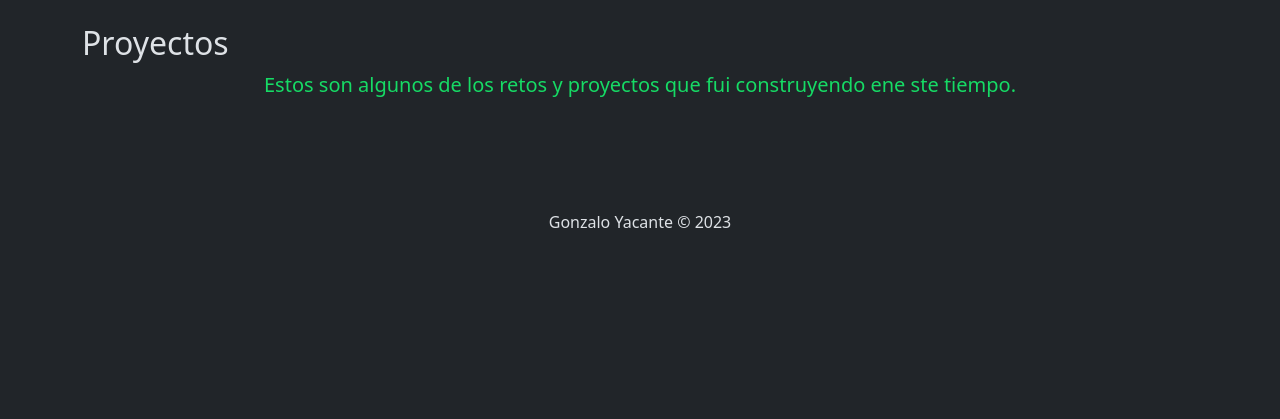
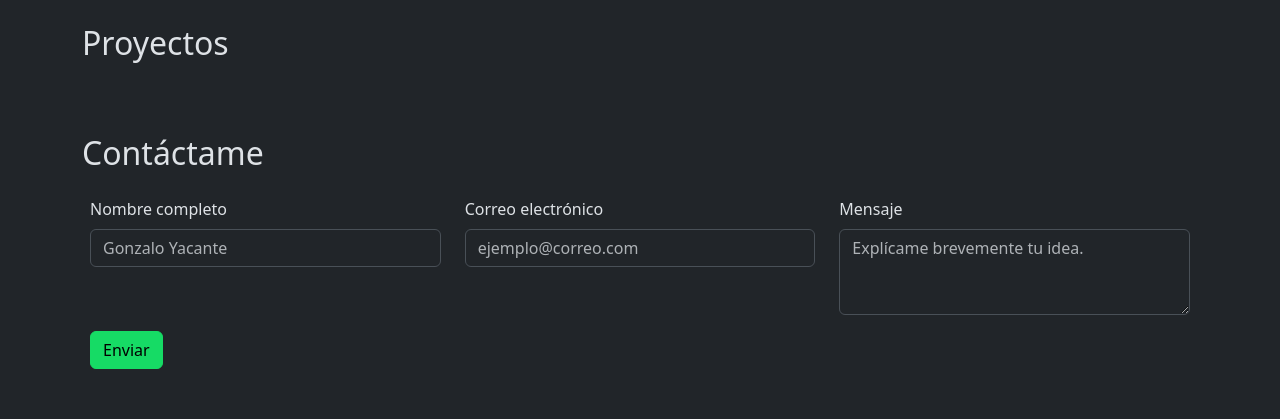
Before and after one commit to gonzaloyacante/portfolio, a React (Vite) app: page / in a window 1280 px wide. Shown: the part 1884-2303 px from the top of the page. Before the commit the page ends 2134 px from the top, so only its background shows below. Built offline with nearby package versions, Linux system fonts and the light colour scheme; no server answers; some icons are missing.

Commit message:
Agregado de seccion de contacto

```diff
--- a/src/App.jsx
+++ b/src/App.jsx
@@ -5,7 +5,7 @@ import { HomeScreen } from "./screens/HomeScreen";
 import { AboutMeScreen } from "./screens/AboutMeScreen";
 import { SkillsScreen } from "./screens/SkillsScreen";
 import { PortfolioScreen } from "./screens/PortfolioScreen";
-// import { ContactScreen } from './screens/ContactScreen'
+import { ContactScreen } from './screens/ContactScreen'
 import { FooterScreen } from "./screens/FooterScreen";
 
 function App() {
@@ -17,7 +17,7 @@ function App() {
       <AboutMeScreen />
       <SkillsScreen />
       <PortfolioScreen />
-      {/* <ContactScreen /> */}
+      <ContactScreen />
       <FooterScreen />
     </div>
   );
--- a/src/screens/ContactScreen.jsx
+++ b/src/screens/ContactScreen.jsx
@@ -1,5 +1,78 @@
+import { useState } from "react";
+import Button from "react-bootstrap/Button";
+import Col from "react-bootstrap/Col";
+import Form from "react-bootstrap/Form";
+import Row from "react-bootstrap/Row";
+
 export const ContactScreen = () => {
+  const [validated, setValidated] = useState(false);
+
+  const handleSubmit = (event) => {
+    const form = event.currentTarget;
+    if (form.checkValidity() === false) {
+      event.preventDefault();
+      event.stopPropagation();
+    }
+
+    setValidated(true);
+  };
   return (
-    <div id="Contact">ContactScreen</div>
-  )
-}
+    <section className="my-5" id="Skills">
+      <h2>Contáctame</h2>
+      <Form
+        name="contact"
+        method="POST"
+        className="my-4 px-2"
+        noValidate
+        validated={validated}
+        onSubmit={handleSubmit}>
+        <Row>
+          <Form.Group
+            className="mb-3"
+            as={Col}
+            md="4"
+            controlId="validationCustom01">
+            <Form.Label>Nombre completo</Form.Label>
+            <Form.Control
+              name="name"
+              required
+              type="text"
+              placeholder="Gonzalo Yacante"
+            />
+            <Form.Control.Feedback>Suena bien!</Form.Control.Feedback>
+          </Form.Group>
+          <Form.Group
+            className="mb-3"
+            as={Col}
+            md="4"
+            controlId="validationCustom02">
+            <Form.Label>Correo electrónico</Form.Label>
+            <Form.Control
+              name="email"
+              required
+              type="email"
+              placeholder="ejemplo@correo.com"
+            />
+            <Form.Control.Feedback>Perfecto!</Form.Control.Feedback>
+          </Form.Group>
+          <Form.Group
+            className="mb-3"
+            as={Col}
+            md="4"
+            controlId="validationCustom03">
+            <Form.Label>Mensaje</Form.Label>
+            <Form.Control
+              name="Message"
+              required
+              as="textarea"
+              placeholder="Explícame brevemente tu idea."
+              rows={3}
+            />
+            <Form.Control.Feedback>Buena idea!</Form.Control.Feedback>
+          </Form.Group>
+        </Row>
+        <Button type="submit">Enviar</Button>
+      </Form>
+    </section>
+  );
+};
--- a/src/screens/PortfolioScreen.jsx
+++ b/src/screens/PortfolioScreen.jsx
@@ -5,9 +5,6 @@ export const PortfolioScreen = () => {
   return (
     <section className="my-5" id="Skills">
       <h2>Proyectos</h2>
-      <p className="text-primary fs-5 text-center px-5">
-        Estos son algunos de los retos y proyectos que fui construyendo ene ste tiempo.
-      </p>
       <Row className="mt-4 px-2"></Row>
       {/* https://api.github.com/users/gonzaloyacante/repos */}
     </section>
```
